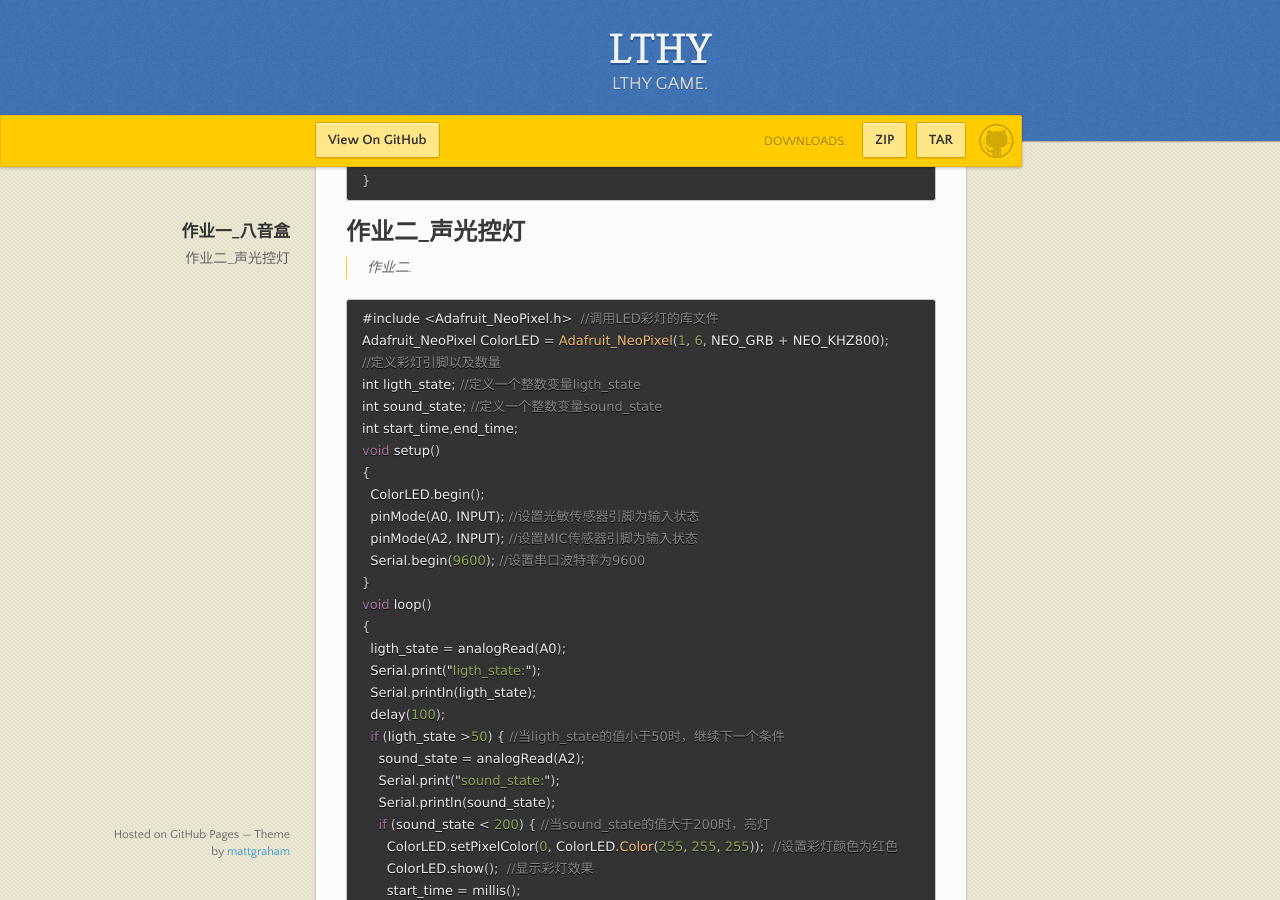
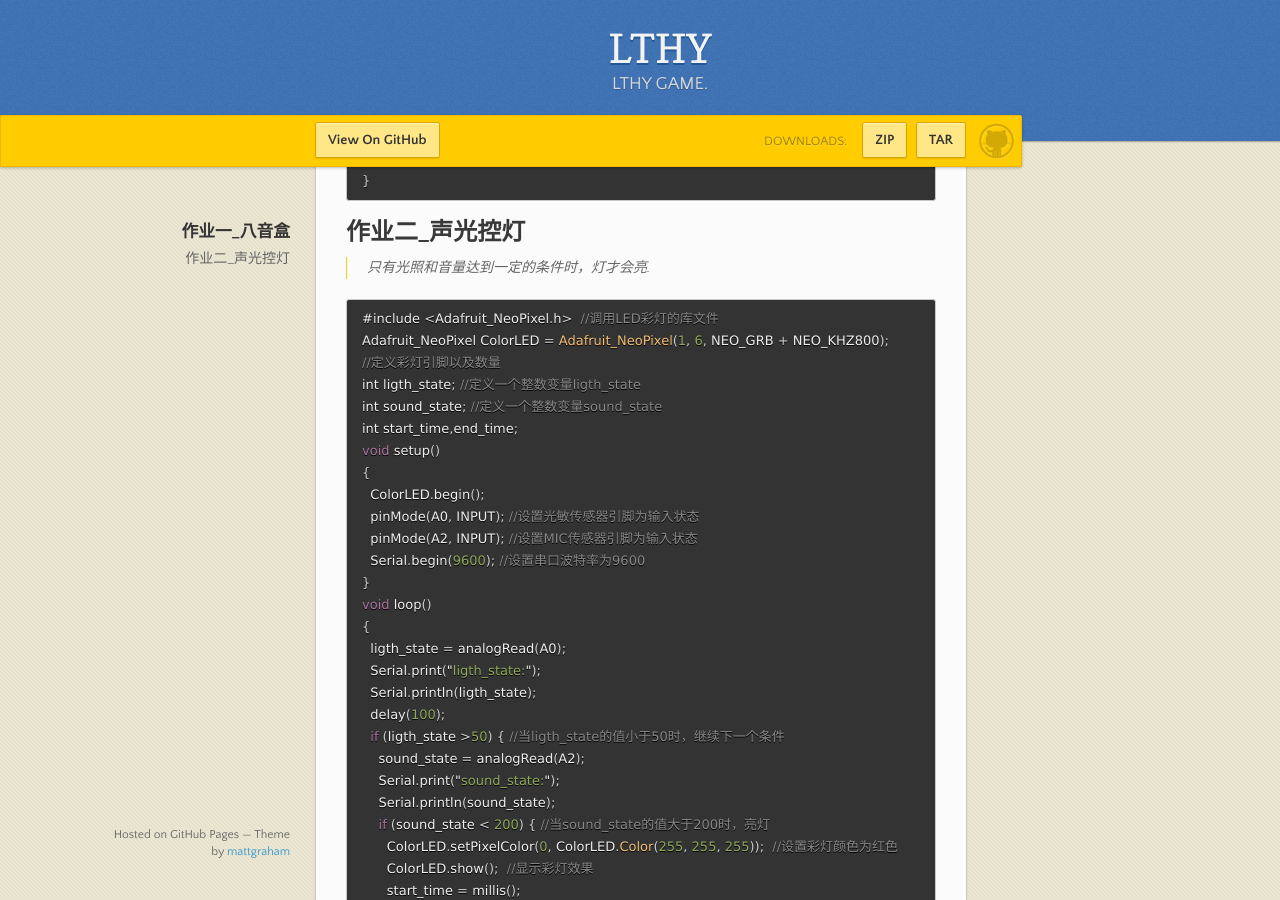
Before and after one commit to lthy/lthy.github.io, a Jekyll site: the page built from index.md, in a window 1280 px wide and 900 px high, scrolled down 2799 px. Built offline with Jekyll 4.4.1, drawn with Linux system fonts in a browser that asks for light colours; nearby versions of some CDN libraries.

Commit message:
Update index.md

````diff
--- a/index.md
+++ b/index.md
@@ -133,7 +133,7 @@ void loop() {
 
 ## [](#header-2)作业二_声光控灯
 
->作业二.
+>只有光照和音量达到一定的条件时，灯才会亮.
 
 ```js
 #include <Adafruit_NeoPixel.h>  //调用LED彩灯的库文件
````
